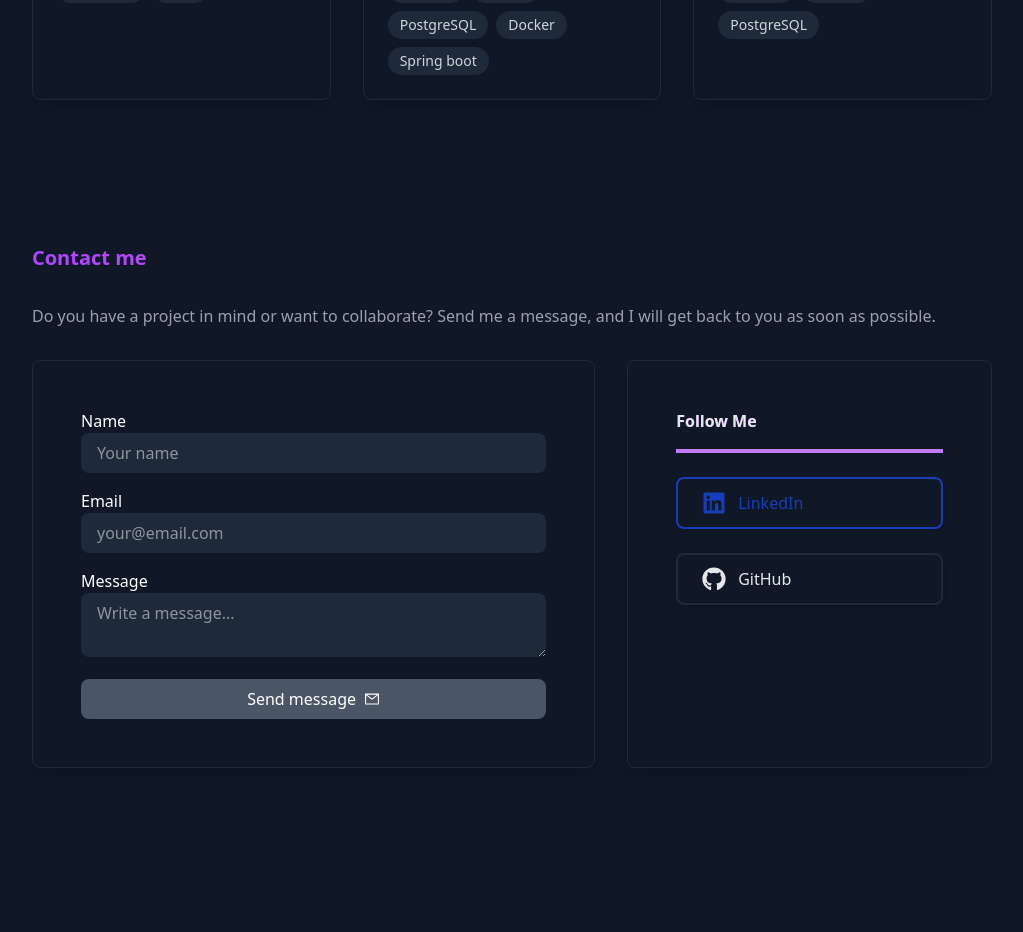
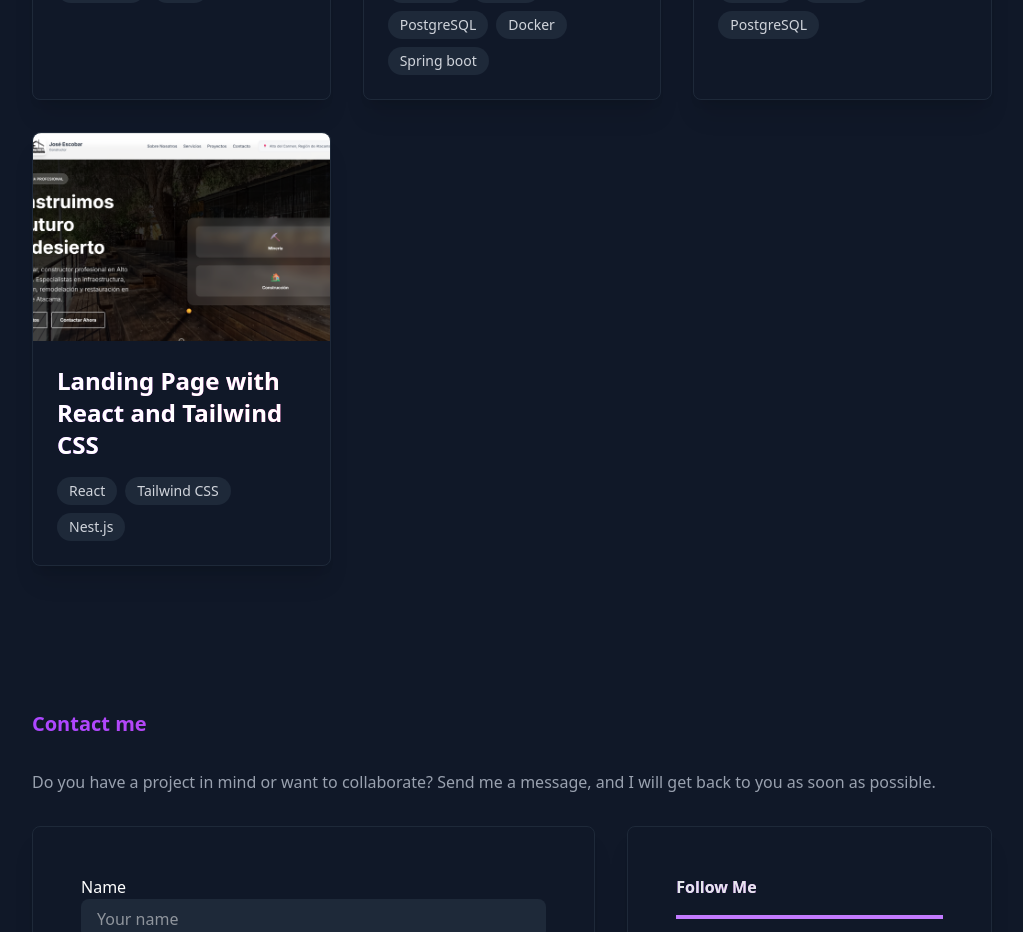
Before and after one commit to NicolasAEV/frontend-portafolio, a React (Vite) app: page / in a window 1280 px wide. Shown: the part 2940-3872 px from the top of the page, without its empty margins (128-1151 px from the left). Before the commit the page ends 3772 px from the top, so only its background shows below. Built offline with nearby package versions, Linux system fonts and the light colour scheme.

Commit message:
feat: add new project "Landing Page with React and Tailwind CSS" to Projects component; include project image

```diff
--- a/src/pages/projects/Projects.tsx
+++ b/src/pages/projects/Projects.tsx
@@ -1,6 +1,7 @@
 import project1Img from "../../assets/img/project-1.png";
 import project2Img from "../../assets/img/project-2.png";
 import project3Img from "../../assets/img/project-3.png";
+import project4Img from "../../assets/img/project-4.png";
 
 const projects = [
   {
@@ -23,6 +24,13 @@ const projects = [
     image: project2Img,
     technologies: ["Angular", "Nest.Js", "PostgreSQL"],
     url: "https://example.com/project3",
+  },
+    {
+    id: 3,
+    name: "Landing Page with React and Tailwind CSS",
+    image: project4Img,
+    technologies: ["React", "Tailwind CSS", "Nest.js"],
+    url: "https://constructora-escobar.vercel.app/",
   },
 ];
 
```
Also changed, not shown: src/assets/img/project-4.png (added).
